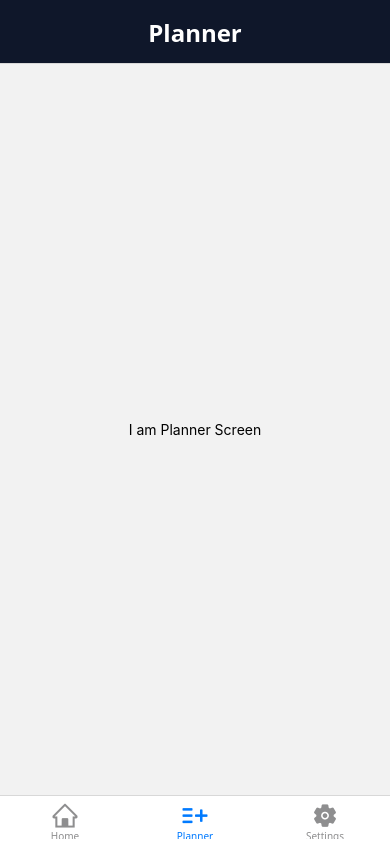
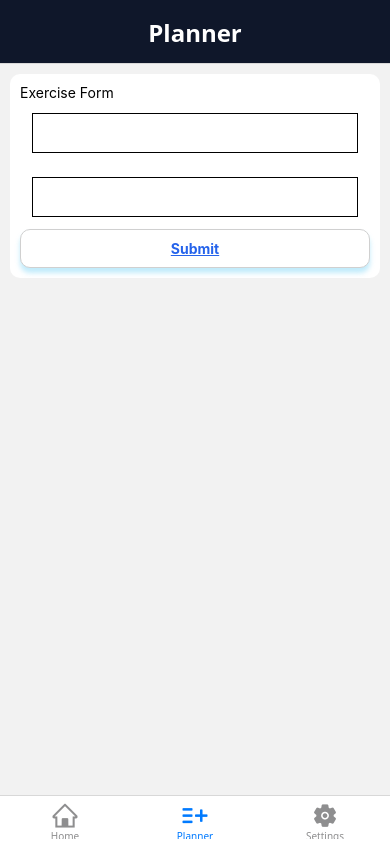
Before and after one commit to Deepankarshakya/Workout_app, a React Native app: screen /Planner in a window 390 px wide. Built offline with nearby package versions, Linux system fonts and the light colour scheme.

Commit message:
Exercise form added and changed the image of the logo

```diff
--- /dev/null
+++ b/components/WorkOutForm.tsx
@@ -0,0 +1,69 @@
+import { useState } from "react";
+import { View, Text, StyleSheet, TextInput } from "react-native";
+import { PressableText } from "./styled/Pressable";
+
+export type ExerciseForm = {
+    name: string,
+    duration: string
+}
+
+
+type WorkoutProps = {
+    onSubmit: (form: ExerciseForm) => void
+}
+
+
+export default function WorkOutForm({
+    onSubmit
+}:WorkoutProps) {
+
+    const [form, setForm] = useState({
+        name: "",
+        duration: ""
+    })
+
+    const onChangeText = (name: string) => (text: String) => {
+        setForm({
+            ...form,
+            [name]: text
+        })
+    }
+
+    return (
+        <View style={styles.container}>
+            <Text>
+                Exercise Form
+            </Text>
+            <View>
+                <TextInput
+                onChangeText={onChangeText("name")}
+                value={form.name}
+                style={styles.input}
+                />
+                <TextInput
+                onChangeText={onChangeText("duration")}
+                value={form.duration}
+                style={styles.input}
+                />
+                <PressableText
+                    text="Submit"
+                    onPress={() => onSubmit(form)}
+                />
+            </View>
+        </View>
+    )
+}
+
+const styles = StyleSheet.create({
+    container: {
+        backgroundColor: '#fff',
+        borderRadius: 10,
+        padding: 10,
+    },
+    input: {
+        height: 40,
+        margin: 12,
+        borderWidth: 1,
+        padding: 10,
+    },
+})
--- a/screens/PlannerScreen.tsx
+++ b/screens/PlannerScreen.tsx
@@ -1,9 +1,25 @@
-import {View, Text, Button} from 'react-native';
+import {View, StyleSheet} from 'react-native';
+import WorkOutForm, { ExerciseForm } from '../components/WorkOutForm';
 
 export default function PlannerScreen({navigation}: any){
+
+
+    const handelFormSbmit = (form: ExerciseForm) => {
+        alert(`${form.name} - ${form.duration}`)
+    }
+
+
     return(
-        <View style={{ flex: 1, justifyContent: 'center', alignItems: 'center' }}>
-            <Text>I am Planner Screen</Text>
+        <View style={styles.container}>
+            <WorkOutForm
+            onSubmit={handelFormSbmit}/>
         </View>
     )
 }
+
+const styles = StyleSheet.create({
+    container: {
+        flex: 1,
+        padding:10,
+    }
+})
--- a/screens/WorkOutDetailScreen.tsx
+++ b/screens/WorkOutDetailScreen.tsx
@@ -27,7 +27,7 @@
 
     const workout = useWorkoutBySlug(route.params.slug);
 
-    const startupSeq = ["1", "2", "3", "Go"].reverse();
+    const startupSeq = ["3", "2", "1", "Go"].reverse();
     const { countDown, isRunning, stop, start } = useCountDown(
         trackerIdx
     )
```
Also changed, not shown: assets/app.png.
